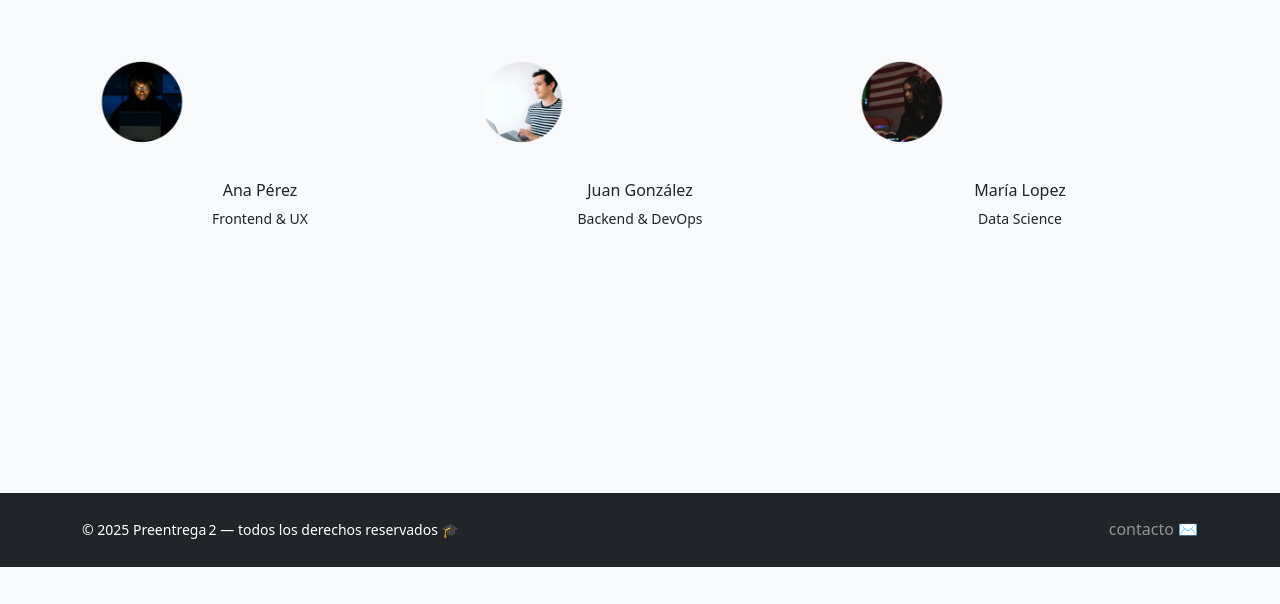
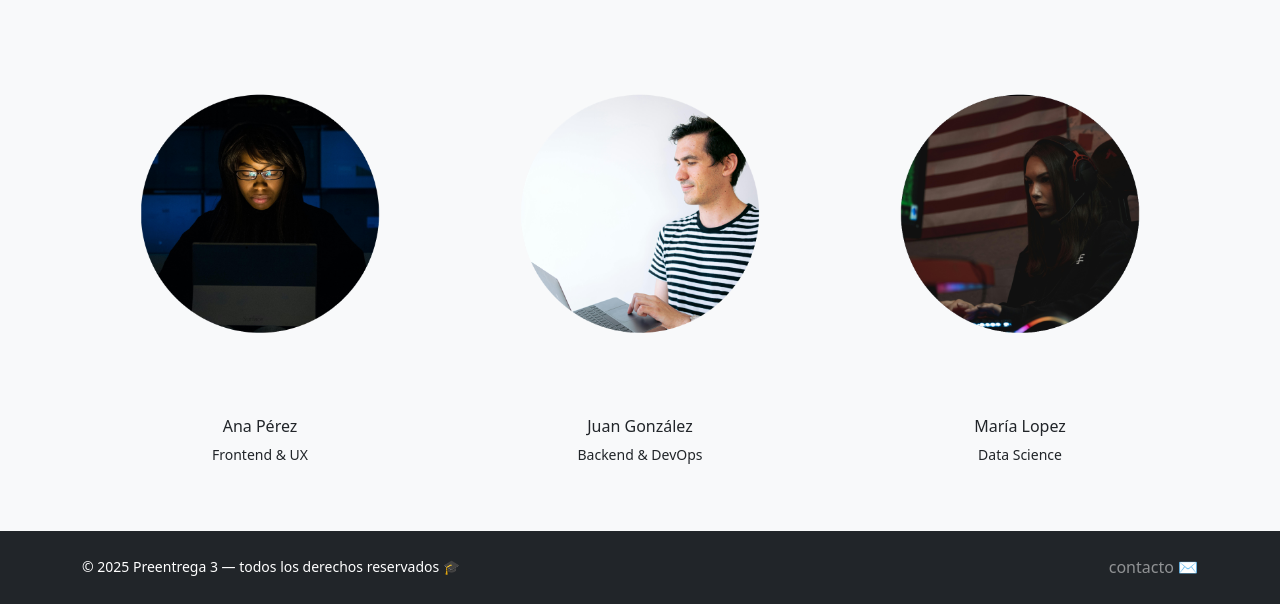
Before and after one commit to VladimirGonzalez/preentrega3, a website: page pages/nosotros.html in a window 1280 px wide. Shown: the part 233-837 px from the top of the page. Before the commit the page ends 800 px from the top, so only its background shows below. Drawn offline with nearby package versions, Linux system fonts and the light colour scheme.

Commit message:
fix alineacion profesores

```diff
--- a/pages/nosotros.html
+++ b/pages/nosotros.html
@@ -37,17 +37,17 @@
     </p>
     <div class="row g-4">
       <div class="col-md-4 text-center">
-        <img src="../img/docente1.webp" class="rounded-circle mb-3" alt="docente 1" width="120" height="120" />
+        <img src="../img/docente1.webp" class="rounded-circle mb-3" />
         <h3 class="h6">Ana Pérez</h3>
         <p class="small">Frontend & UX</p>
       </div>
       <div class="col-md-4 text-center">
-        <img src="../img/docente2.webp" class="rounded-circle mb-3" alt="docente 2" width="120" height="120" />
+        <img src="../img/docente2.webp" class="rounded-circle mb-3" />
         <h3 class="h6">Juan González</h3>
         <p class="small">Backend & DevOps</p>
       </div>
       <div class="col-md-4 text-center">
-        <img src="../img/docente3.webp" class="rounded-circle mb-3" alt="docente 3" width="120" height="120" />
+        <img src="../img/docente3.webp" class="rounded-circle mb-3" />
         <h3 class="h6">María Lopez</h3>
         <p class="small">Data Science</p>
       </div>
@@ -57,7 +57,7 @@
 <footer class="bg-dark text-white py-4">
   <div class="container d-flex flex-column flex-md-row justify-content-between align-items-center">
     <small class="mb-2 mb-md-0">
-      &copy; 2025 Preentrega 2 — todos los derechos reservados 🎓
+      &copy; 2025 Preentrega 3 — todos los derechos reservados 🎓
     </small>
     <a href="mailto:vladimir.gonzalez.352@hotmail.com" class="text-decoration-none text-white-50">
       contacto&nbsp;<span class="text-white">✉️</span>
```
Also changed, not shown: index.html (+1 -1 lines), pages/contacto.html (+1 -1 lines), pages/cursoHTML.html (+1 -1 lines), pages/cursos.html (+1 -1 lines), scss/main.scss (line endings or trailing spaces).
